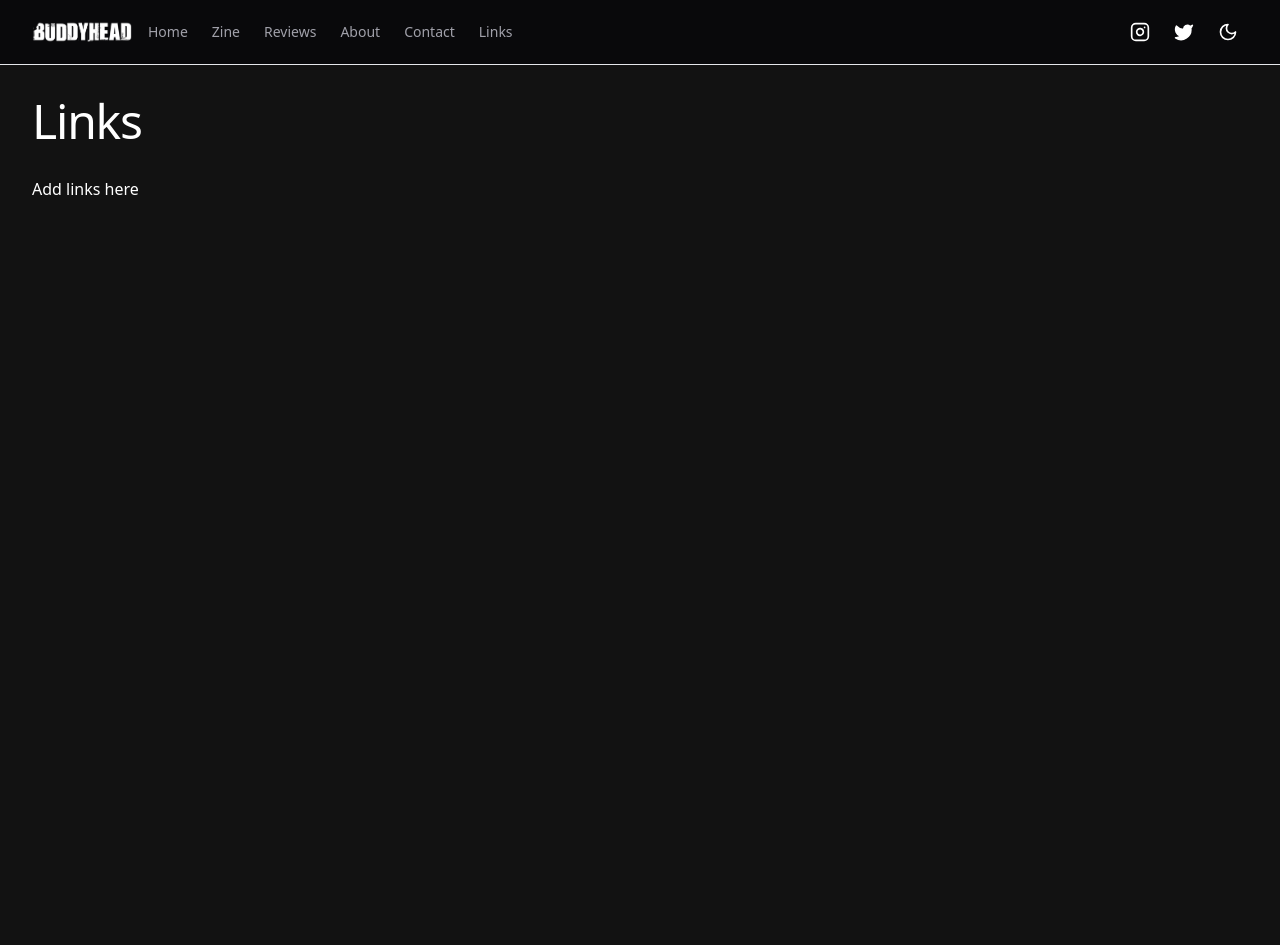
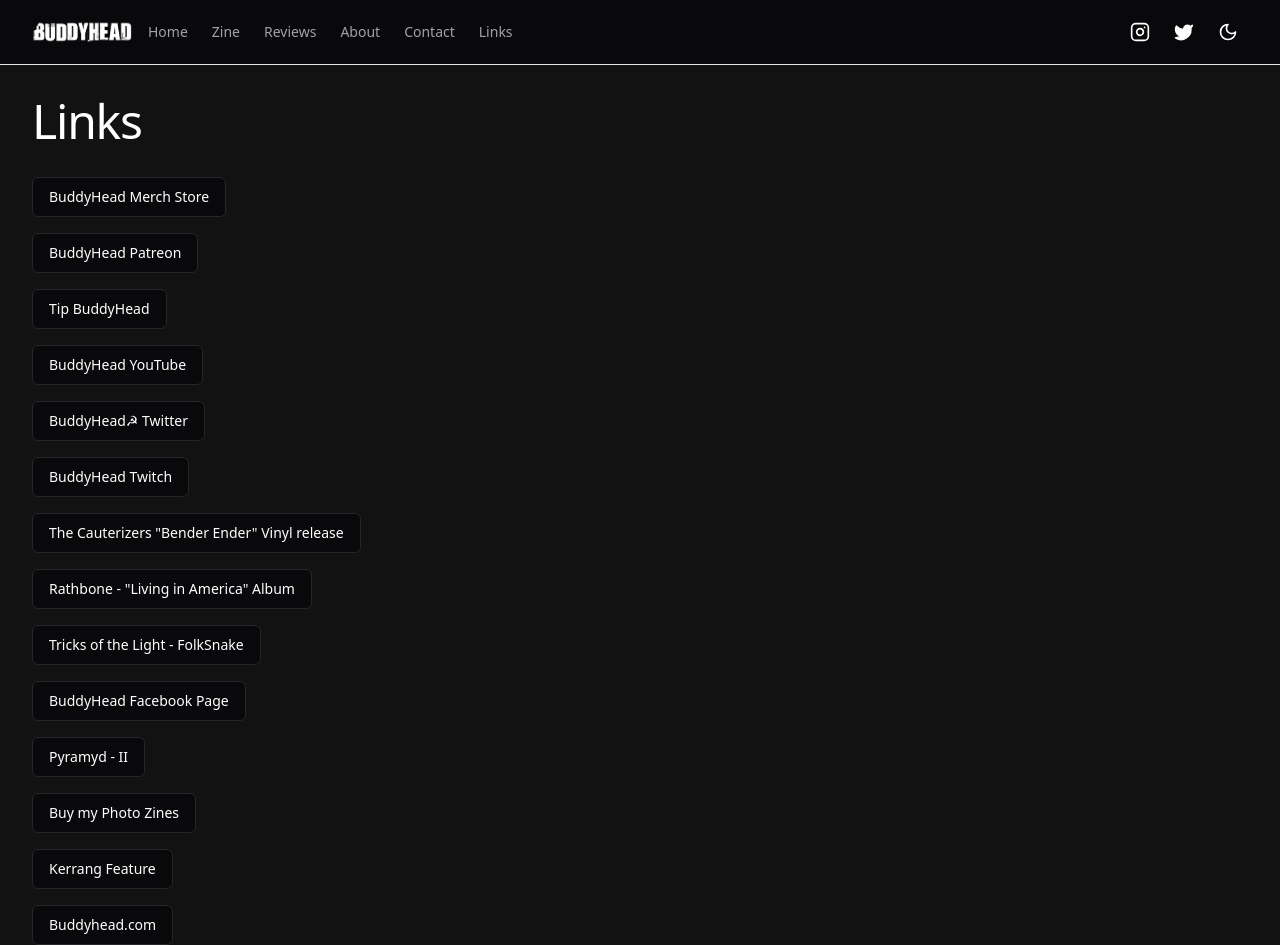
Before and after one commit to mattjaikaran/buddyhead, a Next.js app: page /links in a window 1280 px wide. Before the commit the page ends 800 px from the top, so only its background shows below. Built offline with nearby package versions, Linux system fonts and the light colour scheme.

Commit message:
updated ssl config db for digital ocean

```diff
--- a/components/newsletter.tsx
+++ b/components/newsletter.tsx
@@ -24,7 +24,7 @@
     }
   };
   return (
-    <div className="p-16 md:px-64 md:py-32 text-center">
+    <div className="p-16 md:px-64 md:py-16 text-center">
       <HeadingH3>Newsletter</HeadingH3>
       <Paragraph>Sign up for updates</Paragraph>
       <form onSubmit={handleSubmit(onSubmit)}>
@@ -37,15 +37,15 @@
           />
         </div>
         <Button variant="outline" type="submit">
-          Button
+          Submit
         </Button>
       </form>
       {alertMessage ? (
-        <Alert>
+        <Alert variant="success">
           <AlertTitle>{alertMessage}</AlertTitle>
-          <AlertDescription>
+          {/* <AlertDescription>
             You can add components and dependencies to your app using the cli.
-          </AlertDescription>
+          </AlertDescription> */}
         </Alert>
       ) : null}
     </div>
--- a/config/site.ts
+++ b/config/site.ts
@@ -31,6 +31,6 @@
   ],
   links: {
     twitter: 'https://twitter.com/buddyhead',
-    instagram: 'https://instagram.com/buddyhead',
+    instagram: 'https://instagram.com/buddyhead_',
   },
 };
--- /dev/null
+++ b/lib/links.ts
@@ -0,0 +1,72 @@
+export const links = [
+  {
+    id: 1,
+    title: 'BuddyHead Merch Store',
+    url: 'https://buddyheadstore.myshopify.com/',
+  },
+  {
+    id: 2,
+    title: 'BuddyHead Patreon',
+    url: 'https://www.patreon.com/buddyhead',
+  },
+  {
+    id: 3,
+    title: 'Tip BuddyHead',
+    url: '',
+  },
+  {
+    id: 4,
+    title: 'BuddyHead YouTube',
+    url: 'https://www.youtube.com/@BUDDYHEAD',
+  },
+  {
+    id: 5,
+    title: 'BuddyHead☭ Twitter',
+    url: 'https://twitter.com/buddyhead',
+  },
+  {
+    id: 6,
+    title: 'BuddyHead Twitch',
+    url: 'https://m.twitch.tv/buddyhead',
+  },
+  {
+    id: 7,
+    title: 'The Cauterizers "Bender Ender" Vinyl release',
+    url: 'https://www.gofundme.com/f/the-cauterizers-bender-ender-vinyl-release?utm_campaign=p_cp+share-sheet&utm_medium=copy_link_all&utm_source=customer',
+  },
+  {
+    id: 8,
+    title: 'Rathbone - "Living in America" Album',
+    url: 'https://sparta.ffm.to/livinginamerica',
+  },
+  {
+    id: 9,
+    title: 'Tricks of the Light - FolkSnake',
+    url: 'https://sparta.ffm.to/folksnake',
+  },
+  {
+    id: 10,
+    title: 'BuddyHead Facebook Page',
+    url: 'https://www.facebook.com/Buddyhead420',
+  },
+  {
+    id: 11,
+    title: 'Pyramyd - II',
+    url: 'https://sparta.ffm.to/pyramyd-ii',
+  },
+  {
+    id: 12,
+    title: 'Buy my Photo Zines',
+    url: 'https://www.blurb.com/user/travkeller77',
+  },
+  {
+    id: 13,
+    title: 'Kerrang Feature',
+    url: 'https://www.kerrang.com/rancid-at-the-drive-in-and-the-icarus-line-feature-in-buddyhead-founders-book-past-lives',
+  },
+  {
+    id: 14,
+    title: 'Buddyhead.com',
+    url: 'https://www.buddyhead.com/',
+  },
+];
--- a/next.config.js
+++ b/next.config.js
@@ -2,7 +2,6 @@
 const nextConfig = {
   reactStrictMode: true,
   swcMinify: true,
-  output: 'export',
   images: {
     remotePatterns: [
       {
--- a/pages/about.tsx
+++ b/pages/about.tsx
@@ -8,6 +8,7 @@
   return (
     <MainLayout>
       {/* TODO: add head */}
+      {/* TODO: refactor About into Dynamic Zones */}
       <div className="container">
         <HeadingH1 className="mt-8 mb-8">About</HeadingH1>
         <p>
--- a/pages/contact.tsx
+++ b/pages/contact.tsx
@@ -101,7 +101,9 @@
                 </FormItem>
               )}
             />
-            <Button type="submit">Send Message</Button>
+            <Button type="submit" disabled>
+              Send Message
+            </Button>
           </form>
         </Form>
       </div>
--- a/pages/index.tsx
+++ b/pages/index.tsx
@@ -7,13 +7,14 @@
 import sunset from '@/assets/images/sunset.jpg';
 import palms from '@/assets/images/palms.jpg';
 import { HeadingH1, HeadingH3, Paragraph } from '@/components/typography';
-import { Input } from '@/components/ui/input';
 import Newsletter from '@/components/newsletter';
+import skull from '@/assets/images/skull.png';
 
 const Home: NextPage = () => {
   return (
     <MainLayout>
       {/* TODO: add head */}
+      {/* TODO: refactor Homepage into Dynamic Zones */}
       <div className="container-fluid xl:container">
         <div
           style={{
@@ -21,30 +22,14 @@
             backgroundSize: 'cover',
             backgroundPosition: 'top',
           }}
-          className="p-16 md:p-32 text-center heroImg"
+          className="px-24 pt-8 pb-24 sm:p-16 md:p-32 text-center heroImg"
         >
-          <HeadingH1 className="text-white pt-12 sm:pt-0">buddyhead</HeadingH1>
+          <HeadingH1 className="text-white pt-8 sm:pt-0">buddyhead</HeadingH1>
         </div>
-        {/* <img src={palms.src} alt="img" /> */}
 
-        <div className="p-32 md:px-64 md:py-32 text-center">
+        <div className="p-16 sm:px-32 md:px-48 md:py-32 text-center">
           <HeadingH3>Title</HeadingH3>
           <Paragraph>
-            Lorem Ipsum is simply dummy text of the printing and typesetting
-            industry. It has survived not only five centuries, but also the leap
-            into electronic typesetting, remaining essentially unchanged.
-          </Paragraph>
-          <Button variant="outline">Button</Button>
-        </div>
-
-        <div className="pink-bg p-24 text-center">
-          <HeadingH3>what up</HeadingH3>
-          <Button className="bg-foreground text-background">Click Here</Button>
-        </div>
-
-        <div className="p-32 md:px-64 md:py-32 bg-foreground text-center">
-          <HeadingH3 className="text-background">Title</HeadingH3>
-          <Paragraph className="text-background">
             Lorem Ipsum is simply dummy text of the printing and typesetting
             industry. It has survived not only five centuries, but also the leap
             into electronic typesetting, remaining essentially unchanged.
@@ -58,14 +43,45 @@
             <Paragraph>here is a one liner</Paragraph>
             <Button variant="outline">Button</Button>
           </div>
-          <div className="p-24 bg-zinc-500 text-foreground text-center">
-            <HeadingH3>hell yeah</HeadingH3>
+          <div className="p-24 bg-zinc-700 text-foreground text-center">
+            <HeadingH3>haha oh hell yeah</HeadingH3>
+            <Paragraph>here is a one liner</Paragraph>
+            <Button variant="outline">Button</Button>
+          </div>
+        </div>
+
+        <div className="p-16 md:px-64 md:py-32 bg-foreground text-center">
+          <HeadingH3 className="text-background">Title</HeadingH3>
+          <Paragraph className="text-background">
+            Lorem Ipsum is simply dummy text of the printing and typesetting
+            industry. It has survived not only five centuries, but also the leap
+            into electronic typesetting, remaining essentially unchanged.
+          </Paragraph>
+          <Button variant="outline">Button</Button>
+        </div>
+
+        <div className="pink-bg p-24 text-center">
+          <HeadingH3>what up</HeadingH3>
+          <Button className="bg-foreground text-background">Click Here</Button>
+        </div>
+        <img src={palms.src} alt="img" />
+        <div className="grid grid-cols-1 sm:grid-cols-2 lg:grid-cols-2">
+          <div className="bg-background text-foreground p-24 text-center">
+            <HeadingH3>what up</HeadingH3>
+            <Paragraph>here is a one liner</Paragraph>
+            <Button variant="outline">Button</Button>
+          </div>
+          <div className="p-24 bg-zinc-700 text-foreground text-center">
+            <HeadingH3>haha oh hell yeah</HeadingH3>
             <Paragraph>here is a one liner</Paragraph>
             <Button variant="outline">Button</Button>
           </div>
         </div>
 
         <Newsletter />
+        <div className="flex justify-center my-4">
+          <img src={skull.src} width={150} alt="skull logo" />
+        </div>
       </div>
     </MainLayout>
   );
--- a/pages/links.tsx
+++ b/pages/links.tsx
@@ -1,14 +1,30 @@
 import { NextPage } from 'next';
 import { MainLayout } from './layout';
 import { HeadingH1 } from '@/components/typography';
+import { links } from '@/lib/links';
+import { Button } from '@/components/ui/button';
 
 const Links: NextPage = () => {
   return (
     <MainLayout>
       {/* TODO: add head */}
+      {/* TODO: refactor Links into Dynamic Zones */}
       <div className="container mt-8">
         <HeadingH1 className="mt-8 mb-8">Links</HeadingH1>
-        <p>Add links here</p>
+        <div className="">
+          {links.map((link) => {
+            return (
+              <div className="mt-4" key={link.id}>
+                <Button variant="outline">
+                  <a href={link.url} target="_blank">
+                    {link.title}
+                  </a>
+                </Button>
+                <br />
+              </div>
+            );
+          })}
+        </div>
       </div>
     </MainLayout>
   );
--- a/pages/reviews/index.tsx
+++ b/pages/reviews/index.tsx
@@ -3,7 +3,7 @@
 import { formattedDate, formattedTime } from '@/lib/utils';
 import axios from 'axios';
 import { NextPage } from 'next';
-import { useState, useMemo } from 'react';
+import { useState, useEffect } from 'react';
 import { MainLayout } from '../layout';
 
 const URL = process.env.NEXT_PUBLIC_STRAPI_API_URL;
@@ -11,7 +11,7 @@
 
 const ReviewsAll: NextPage = () => {
   const [blogs, setBlogs] = useState([]);
-  useMemo(() => {
+  useEffect(() => {
     const renderBlogs = async () => {
       try {
         const response = await axios.get(
```
Also changed, not shown: 2 other files (tests, documents, lock files or other folders).
